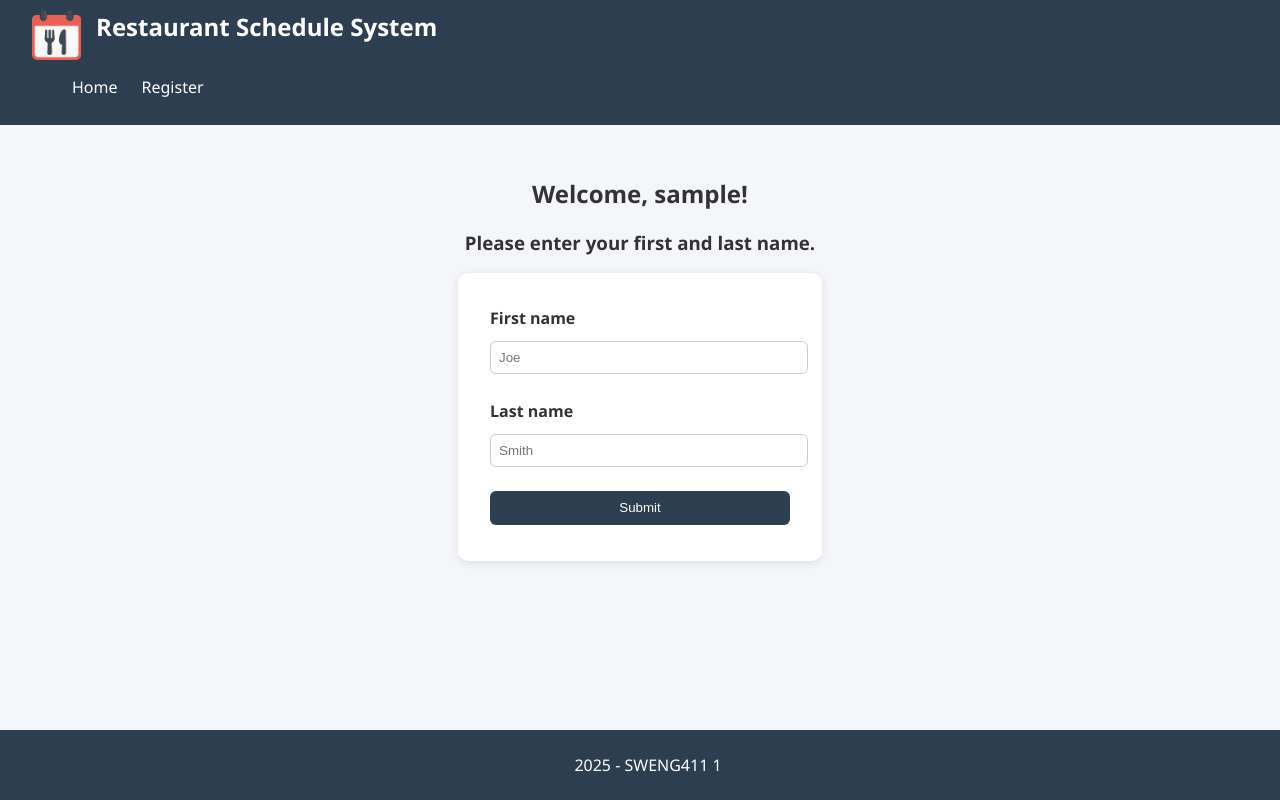
After one commit to badach02/SWENG411-Project-Scheduler, a Django app: page /initialization/ in a window 1280 px wide. The commit adds this page. Run offline with Django 5.2, Linux system fonts and the light colour scheme; the visitor is signed in with stand-in values (Sample User, id 1).

Commit message:
init to set name, model changes to account

```diff
--- a/main/models.py
+++ b/main/models.py
@@ -11,6 +11,8 @@ ROLES = {
 
 class account(AbstractUser):
     account_type = models.CharField(max_length=20)
+    first_name = models.CharField(max_length=255, default=None)
+    last_name = models.CharField(max_length=255, default=None)
 
     def __str__(self):
         return f"{self.username} | {self.account_type}"
--- a/main/urls.py
+++ b/main/urls.py
@@ -13,4 +13,5 @@ urlpatterns = [
     path('timeoff/', views.time_off_view, name='request_time_off'),
     path('swapshift/', views.swap_view, name='swap_shift'),
     path('settings/', views.settings_view, name='account_settings'),
+    path('initialization/', views.initialize_view, name='initialization')
 ]
--- a/main/views.py
+++ b/main/views.py
@@ -1,3 +1,4 @@
+from django.http import HttpResponse
 from django.shortcuts import render, redirect
 from django.contrib.auth import get_user_model, authenticate, login, logout
 from django.contrib.auth.decorators import login_required
@@ -15,7 +16,26 @@ def home_view(request):
 
 @login_required
 def dashboard_view(request):
+    if not request.user.first_name or not request.user.first_name:
+        return redirect("main:initialization")
+
     return render(request, "dashboard.html")
+
+@login_required
+def initialize_view(request):
+    if request.method == 'POST':
+        new_first_name = request.POST.get("firstname")
+        new_last_name = request.POST.get("lastname")
+        user = User.objects.get(id=request.user.id)
+
+        user.first_name = new_first_name
+        user.last_name = new_last_name
+        user.save()
+
+        return redirect('main:dashboard')
+
+    return render(request, "initialization.html")
+
 
 @login_required
 def schedule_view(request):
@@ -34,22 +54,32 @@ def time_off_view(request):
 
 @login_required
 def swap_view(request):
-    shifts = shift.objects.filter(
-        employee_id=request.user.id,
-        date__year=datetime.now().year,
-        date__month=datetime.now().month
-    )
+    if request.GET.get("shift"):
+        swapshift = shift.objects.get(
+            id=request.GET.get("shift")
+        )
 
-    context = {
-        "shifts": shifts
-    }
+        return HttpResponse(f"Hello {swapshift.start_time}")
 
-    return render(request, "swap.html", context)
+    else:
+        shifts = shift.objects.filter(
+            employee_id=request.user.id,
+            date__year=datetime.now().year,
+            date__month=datetime.now().month
+        )
+
+        context = {
+            "shifts": shifts
+        }
+
+        return render(request, "swap.html", context)
 
 @login_required
 def settings_view(request):
     context = {
-        "role": request.user.account_type
+        "role": request.user.account_type,
+        "firstname": request.user.first_name,
+        "lastname": request.user.last_name,
     }
 
     return render(request, "settings.html", context)
--- a/static/css/style.css
+++ b/static/css/style.css
@@ -107,6 +107,10 @@ header {
   text-align: center;
   color: #999;
   font-style: italic;
+}
+
+.intro-card h3{
+  text-align: center;
 }
 
 
--- /dev/null
+++ b/templates/initialization.html
@@ -0,0 +1,24 @@
+{% extends "base.html" %}
+{% block title %}Dashboard | Schedule System{% endblock %}
+
+{% block content %}
+<section class="hero">
+    <div class="hero-text">
+        <div class="intro-card">
+            <h2>Welcome, {{ user.username }}!</h2>
+            <h3> Please enter your first and last name. </h3>
+            <form class="login-form" method="post">
+                {% csrf_token %}
+
+                <label for="firstname">First name</label>
+                <input type="text" name="firstname" id="firstname" placeholder="Joe" required>
+
+                <label for="lastname">Last name</label>
+                <input type="lastname" name="lastname" id="lastname" placeholder="Smith" required>
+
+                <button type="submit">Submit</button>
+            </form>
+        </div>
+    </div>
+</section>
+{% endblock %}
--- a/templates/swap.html
+++ b/templates/swap.html
@@ -25,9 +25,9 @@
                         <td>{{ shift.end_time }}</td>
                         <td>{{ shift.role }}</td>
                         <td>
-                            <button>
-                                Edit
-                            </button>
+                            <a href="?shift={{ shift.id }}">
+                                <button> Edit </button>
+                            </a>
                         </td>
                     </tr>
                     {% empty %}
```
Also changed, not shown: templates/settings.html (+8 -2 lines), main/migrations/0009_alter_account_first_name_alter_account_last_name.py (added).
